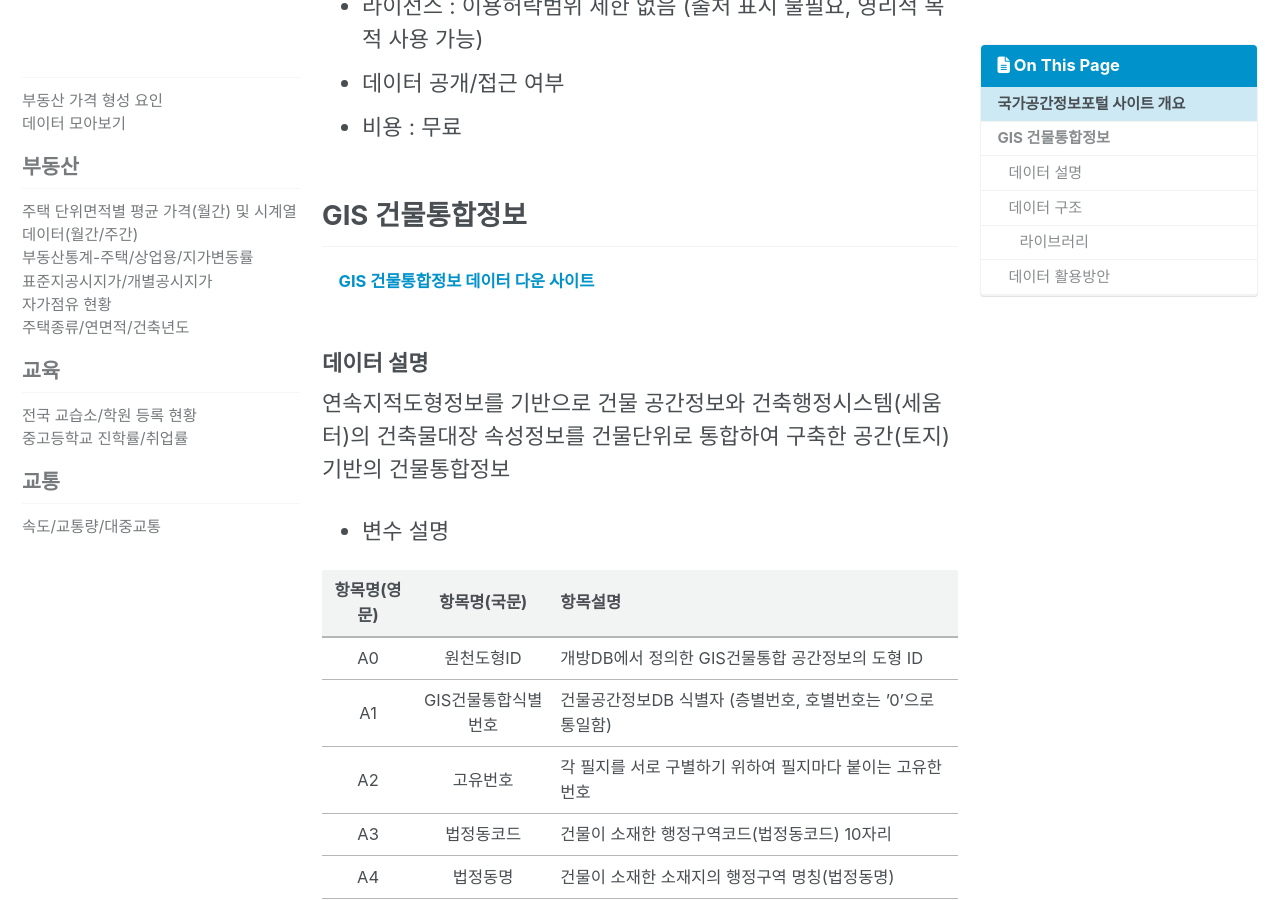
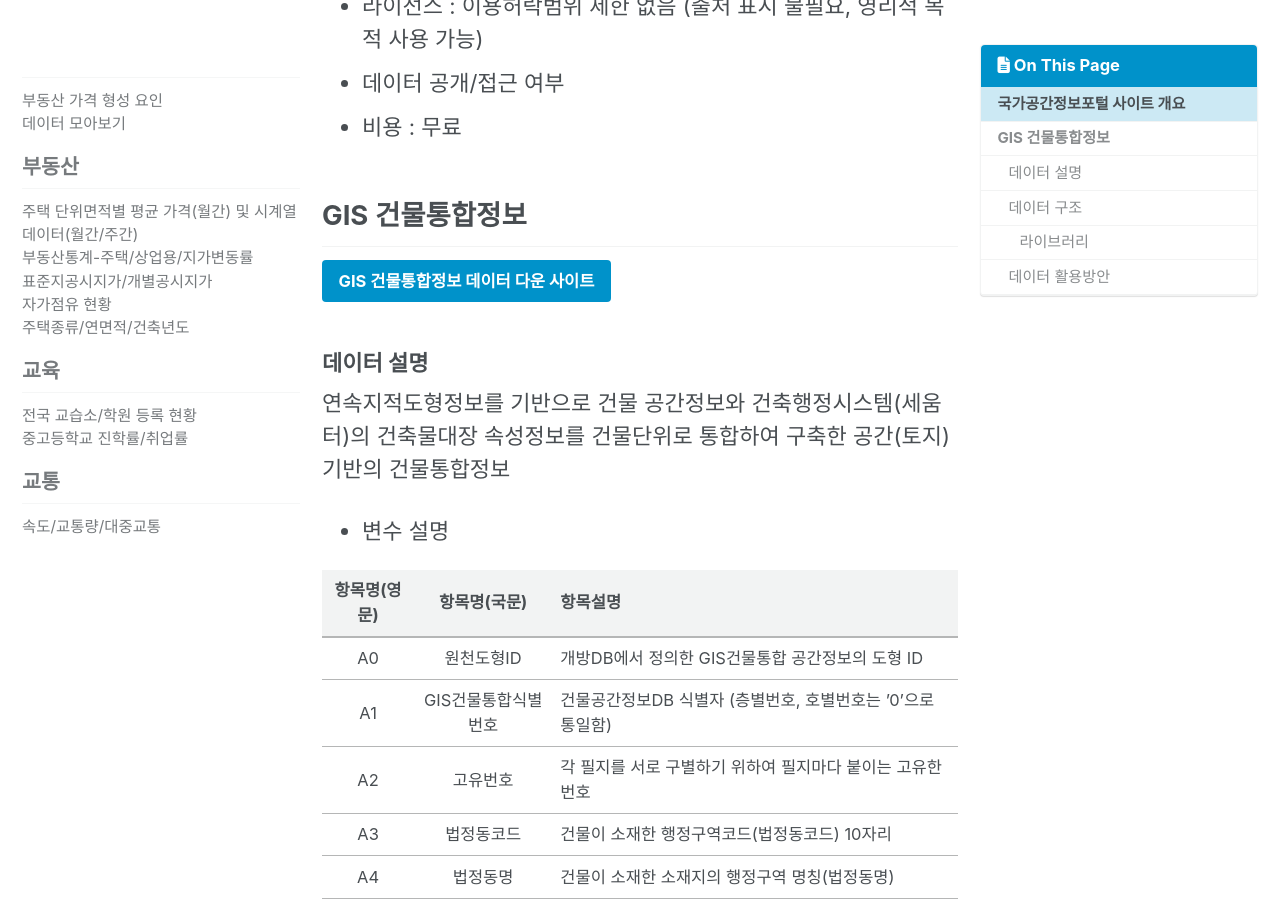
Before and after one commit to nseunghee97/real-estate-public-data, a Jekyll site: the page built from _posts/2019-08-23-공간정보포털-2.md, in a window 1280 px wide and 900 px high, scrolled down 351 px. Built offline with Jekyll 4.4.1, drawn with Linux system fonts in a browser that asks for light colours; cached includes are drawn as plain includes; nearby versions of some CDN libraries.

```diff
--- a/_posts/2019-08-23-공간정보포털-2.md
+++ b/_posts/2019-08-23-공간정보포털-2.md
@@ -24,7 +24,7 @@ permalink: /real-estate/spatial2/
 
 [GIS 건물통합정보 데이터 다운
 사이트](http://openapi.nsdi.go.kr/nsdi/eios/ServiceDetail.do?svcSe=F&svcId=F010){:
-.btn .btn-–info}
+.btn .btn--info}
 
 ### 데이터 설명
 
```
